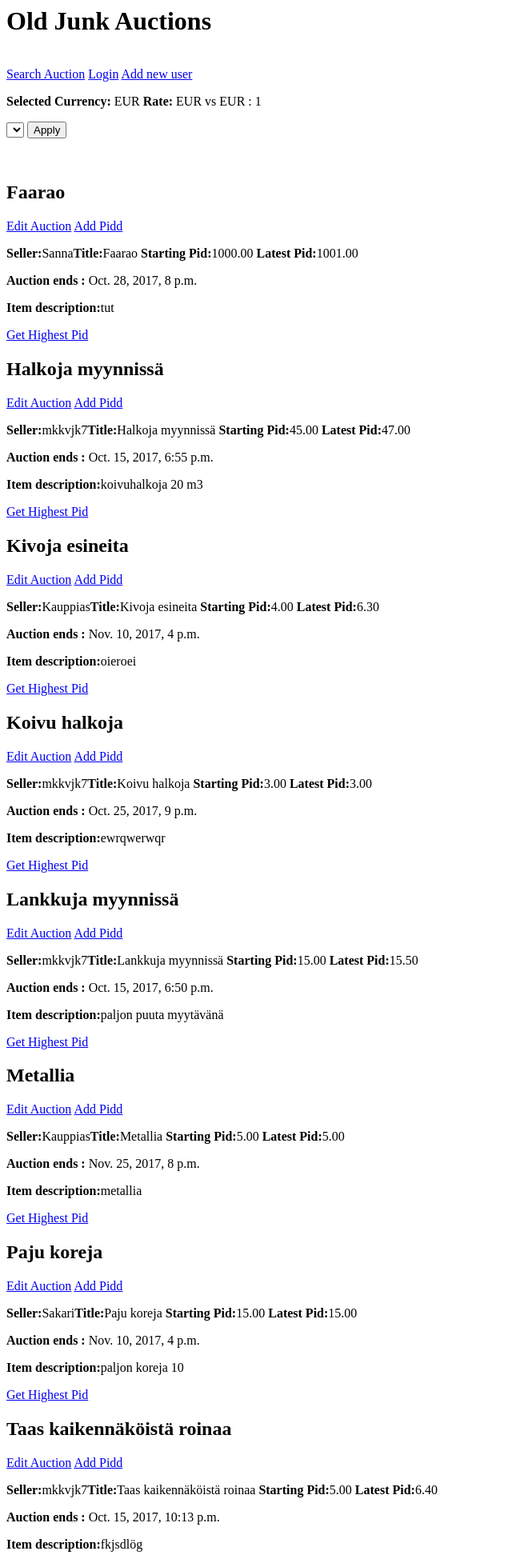
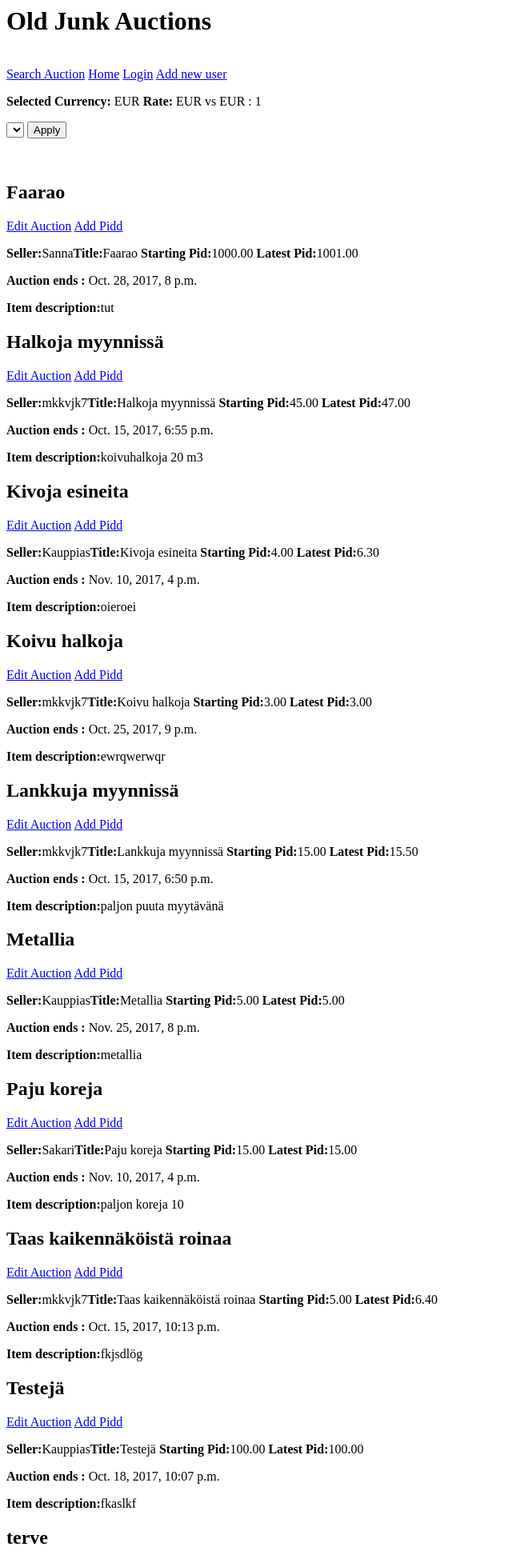
Before and after one commit to xzerkses/Django_Yaas, a Django app: page / in a window 1280 px wide. Shown: the top 1944 px of the page at 80% size, without its empty margins (0-640 px from the left). Run offline with Django 3.2, Linux system fonts and the light colour scheme; data comes from the database, SQL or seed files in the repository; both versions use the stored data as it was after the commit; data that the repository does not hold is empty; some libraries are stand-ins or nearby versions.

Commit message:
cleaned code

```diff
--- a/YAAS/urls.py
+++ b/YAAS/urls.py
@@ -39,11 +39,9 @@ urlpatterns = [
     url(r'^banauction/(\d+)$', ban),
     url(r'^api/auctions/$', AuctionList.as_view()),
     url(r'^api/auctions/(?P<pk>\d+)/$', AuctionSearch.as_view()),
-    url(r'^get_highest_pid/(\d+)$', getWinner),
-    url(r'^api/auctions/pid/$', TokenAuthAddPid.as_view()),
-    #url(r'^api/auctions/(?P<pk>\d+)/$', BlogDetailApi.as_view()),
-    #url(r'^api/auctions/', AuctionList.as_view()),
-    #url(r'^sendview/$', sendview, name="sendmsg"),
+
+    #url(r'^api/auctions/pid/$', TokenAuthAddPid.as_view()),
+
 ]
 
 urlpatterns=format_suffix_patterns(urlpatterns)
--- a/YAAS_App/views.py
+++ b/YAAS_App/views.py
@@ -43,12 +43,7 @@ class EditNameView(View):
         p = get_object_or_404(User, name=name)
         return render(request, "edit.html", {"name": p.name})
 
-    def post(self, request, name):
-        p = get_object_or_404(User, name=name)
-        p.name = request.POST["name"]
-        p.save()
-        # Always redirect after a successful POST request
-        return HttpResponseRedirect('/get/' + p.name)
+
 
 @method_decorator(login_required, name="dispatch")
 class AddAuction(View):
@@ -142,8 +137,6 @@ def savechanges(request,offset):
         return HttpResponseRedirect(reverse("home"))
 
 
-
-
 @login_required
 def editauction(request,offset):
     if not request.user.is_authenticated():
@@ -171,16 +164,6 @@ def search(request):
         auctions=[]
 
     return render(request,"searchauction.html",{'auctions': auctions,'input':input})
-
-def sendemail():
-    subject='Test notification'
-    message='This a notification message as you have created a Auction to Old Junk Auctions site.'
-    from_email='mkkvjk7@gmail.com'
-    recipient_list='mkkvjk7@live.com'
-
-    send_mail(subject, message, from_email,[recipient_list],fail_silently=False)
-
-    return HttpResponseRedirect(reverse("home"))
 
 
 def sendEmail(subject, body, receivers):
@@ -255,8 +238,7 @@ def savepid(request,offset):
                 if a_pid_value < Decimal(latest_pid):
                     messages.add_message(request, messages.ERROR, "Pid value must be higher than previous pid.")
                     return render(request, 'pid.html', {'form': form, 'auction': auction})
-                #print(auction.endtime)
-                #print(datetime.now())
+
                 if(check_endingtime(auction.endtime-timedelta(minutes=5))):
                     auction.endtime=auction.endtime+timedelta(minutes=5)
                     auction.save()
@@ -332,19 +314,3 @@ def ban(request,offset):
     else:
 
         return HttpResponseRedirect(reverse("home"))
-
-def getWinner(request,offset):
-    #auction=Auction.objects.filter(auction=offset)
-    pids=Pid.objects.filter(auction_id=offset)
-    print(pids)
-    pidder=[pid.pidder for pid in pids]
-    pid_values=[pid.pid_value for pid in pids]
-    winning_pid=max(pid_values)
-    #print(winning_pid)
-    winner=pids.filter(pid_value=winning_pid)
-    win=[pid.pidder for pid in winner]
-   # print(win)
-    email=[user.email for user in win]
-    #print(email)
-    messages.add_message(request, messages.INFO, "Winner is "+str("hessu"))
-    return HttpResponseRedirect(reverse("home"))
--- a/requirements.txt
+++ b/requirements.txt
@@ -2,3 +2,4 @@ Django==1.11.6
 requests==2.18.4
 django-cron==0.5.0
 django-mathfilters==0.4.0
+djangorestframework==3.7.0
--- a/templates/auctionslist.html
+++ b/templates/auctionslist.html
@@ -8,7 +8,7 @@
         <p><b>Seller:</b>{{ auction.seller }}<b>Title:</b>{{ auction.title }} <b>Starting Pid:</b>{{ auction.start_price|mul:rate }} <b>Latest Pid:</b>{{ auction.latest_pid|mul:rate}} </p>
         <p><b>Auction ends :</b> {{ auction.endtime }}</p>
         <p><b>Item description:</b>{{ auction.description }}</p>
-        <a href="/get_highest_pid/{{ auction.id }}"> Get Highest Pid</a>
+
     {% endif %}
 {% empty %}
     <p>No Auctions Available<p>
--- a/templates/base.html
+++ b/templates/base.html
@@ -9,7 +9,7 @@
 
     <br>
     <a href="/searchauction/">Search Auction</a>
-
+    <a href="/">Home</a>
     {% if user.is_authenticated %}
         <a href="/createauction/">Create Auction</a>
         <a href="/logout/">Logout</a>
--- a/templates/base2.html
+++ b/templates/base2.html
@@ -9,7 +9,7 @@
 
     <br>
     <a href="/searchauction/">Search Auction</a>
-
+    <a href="/">Home</a>
     {% if user.is_authenticated %}
         <a href="/createauction/">Create Auction</a>
         <a href="/logout/">Logout</a>
@@ -18,8 +18,6 @@
         <a href="/login/">Login</a>
         <a href="/createuser/">Add new user</a>
     {% endif %}
-
-    <p><b>Selected Currency:</b> {{ currency }} <td></td><b>Rate:</b> EUR vs {{ currency }} : {{ rate }} </p>
 
     <br>
     {% if messages %}
--- a/templates/searchauction.html
+++ b/templates/searchauction.html
@@ -6,6 +6,7 @@
         <input type="text" name="query" value="{{ input|escape }}">
         <input type="submit" value="Search">
     </form>
+
     {% if input %}
      <h2>Results for "{{ input|escape }}":</h2>
         {% include "searchresults.html" %}
```
Also changed, not shown: YAAS/settings.py (+8 -8 lines), YAAS_App/RestfulAPI.py (+23 -88 lines), YAAS_App/forms.py (+2 -6 lines), db.sqlite3.
